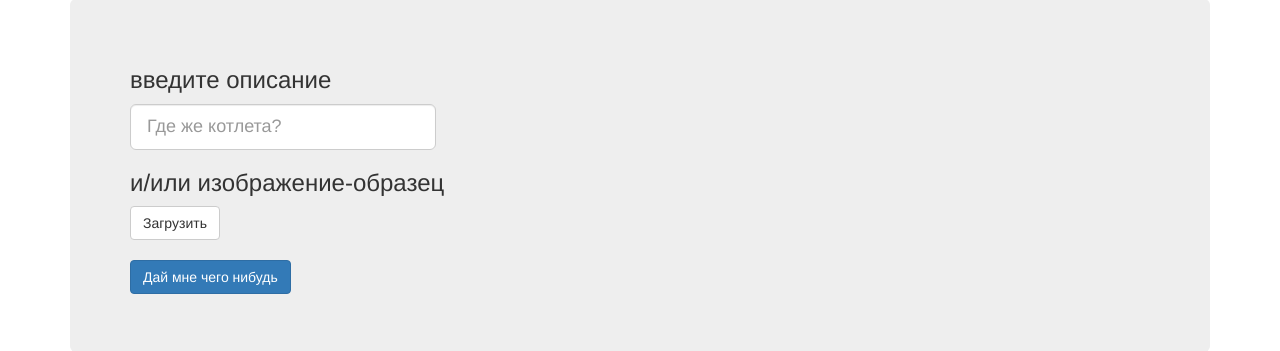
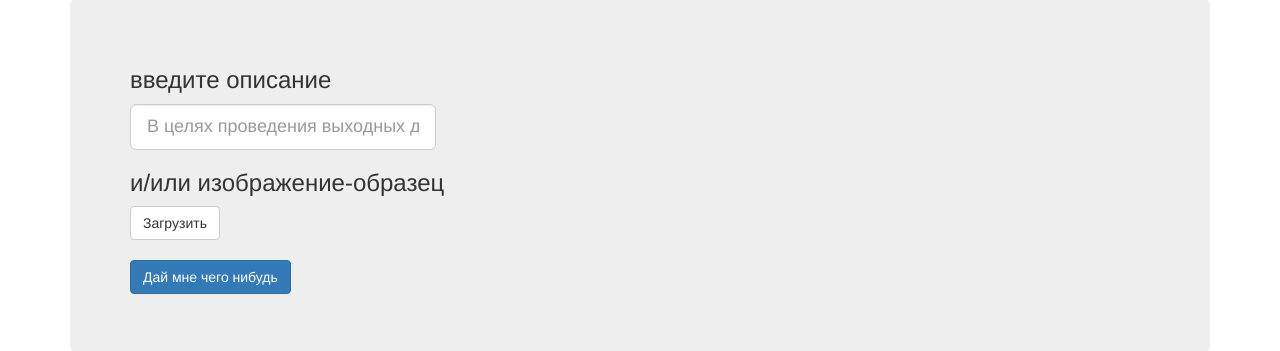
Before and after one commit to menshikh-iv/image2pic, a Flask app: page / in a window 1280 px wide. Shown: the part 158-509 px from the top of the page. Run offline with Flask 2, Linux system fonts and the light colour scheme; parts of the project's set-up code (start-up, migrations or seed data) failed here and were passed over; some libraries are stand-ins or nearby versions.

Commit message:
alttext for cat image & maxlength for form

```diff
--- a/webapp/app/templates/main.html
+++ b/webapp/app/templates/main.html
@@ -11,7 +11,7 @@
     <div class="jumbotron">
         <h3>введите описание</h3>
         <form method="post" action="/processing" id="dataform" enctype="multipart/form-data">
-            <input name="search_text" class="form-control input-lg" id="myInput" placeholder="Где же котлета?" type="text">
+            <input name="search_text" class="form-control input-lg" id="myInput" maxlength="20000" placeholder="В целях проведения выходных дней с пользой для души и тела мы решили сходить в поход. По плану это был поход не на выживание, а поход для отдыха, развлечения и рыбалки. Пунктом назначения было выбрано место между рекой (Сура) и озерно-болотистой местностью. Добраться туда можно только доехав на электричке и пройдя 15 км лесом вдоль реки." type="text">
             <h3>и/или изображение-образец</h3>
             <div style='position:relative;'>
                  <a class='btn btn-default btn-file' href='javascript:;'>
--- a/webapp/app/templates/ty.html
+++ b/webapp/app/templates/ty.html
@@ -7,7 +7,7 @@
     <div class="jumbotron">
         <h1>Благодарим за вклад</h1>
         <h1>μяυ</h1>
-        <img src="http://thecatapi.com/api/images/get"/>
+        <img src="http://thecatapi.com/api/images/get" alt="Тут должен был быть котик, но что-то пошло не так :("/>
     </div>
 </div>
 </body>
```
